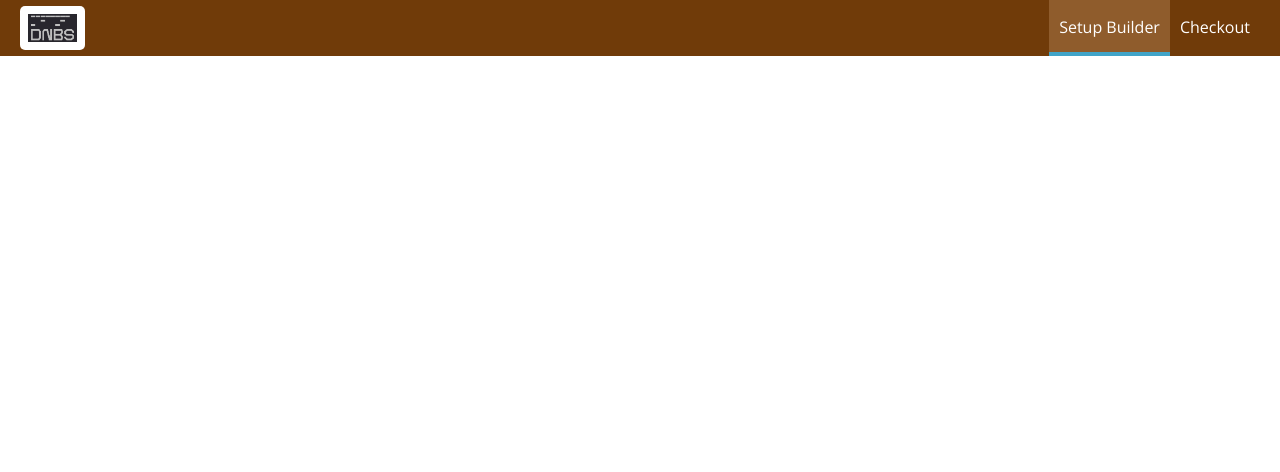
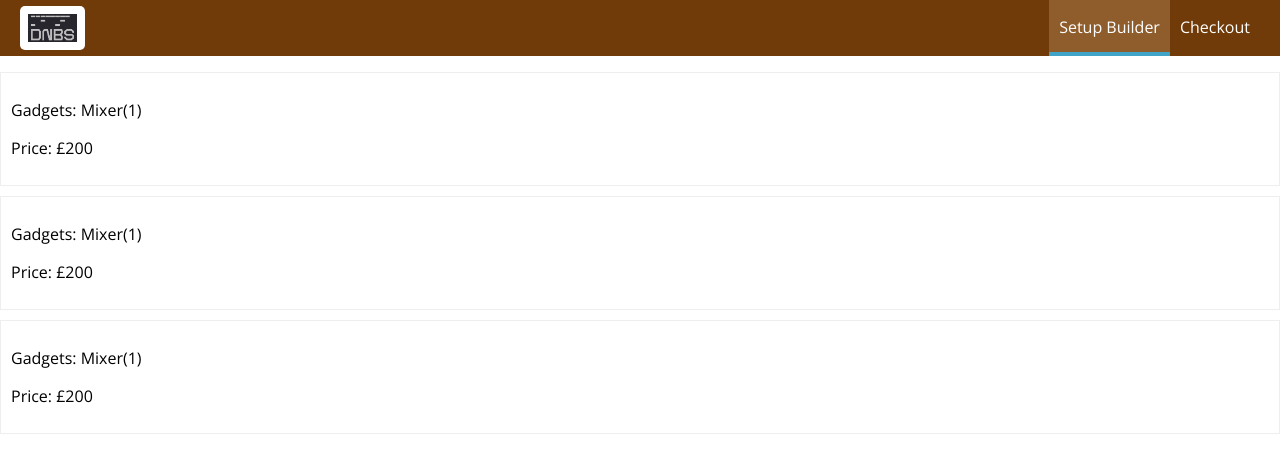
Before and after one commit to ThomasHAOD/digital-performance-setup-builder, a React (Create React App) app: page /orders in a window 1280 px wide. Shown: the top 472 px of the page. Built offline with nearby package versions, Linux system fonts and the light colour scheme.

Commit message:
add orders page, order component and css

```diff
--- a/src/App.js
+++ b/src/App.js
@@ -4,6 +4,7 @@ import { Route, Switch } from "react-router-dom";
 import Layout from "./hoc/Layout/Layout";
 import DigitalSetupBuilder from "./containers/DigitalSetupBuilder/DigitalSetupBuilder";
 import Checkout from "./containers/Checkout/Checkout";
+import Orders from "./containers/Orders/Orders";
 
 function App() {
   return (
@@ -11,6 +12,7 @@ function App() {
       <Switch>
         <Route path="/checkout" component={Checkout} />
         <Route exact path="/" component={DigitalSetupBuilder} />
+        <Route exact path="/orders" component={Orders} />
       </Switch>
     </Layout>
   );
--- /dev/null
+++ b/src/components/Order/Order.js
@@ -0,0 +1,11 @@
+import React from "react";
+import classes from "./Order.module.css";
+
+const Order = () => (
+  <div className={classes.Order}>
+    <p>Gadgets: Mixer(1)</p>
+    <p>Price: £200</p>
+  </div>
+);
+
+export default Order;
--- /dev/null
+++ b/src/components/Order/Order.module.css
@@ -0,0 +1,8 @@
+.Order {
+  width: 100%;
+  border: 1px solid #eee;
+  box-shadow: 10px;
+  padding: 10px;
+  margin: 10px auto;
+  box-sizing: border-box;
+}
--- /dev/null
+++ b/src/containers/Orders/Orders.js
@@ -0,0 +1,17 @@
+import React, { Component } from "react";
+
+import Order from "../../components/Order/Order";
+
+class Orders extends Component {
+  render() {
+    return (
+      <div>
+        <Order />
+        <Order />
+        <Order />
+      </div>
+    );
+  }
+}
+
+export default Orders;
```
